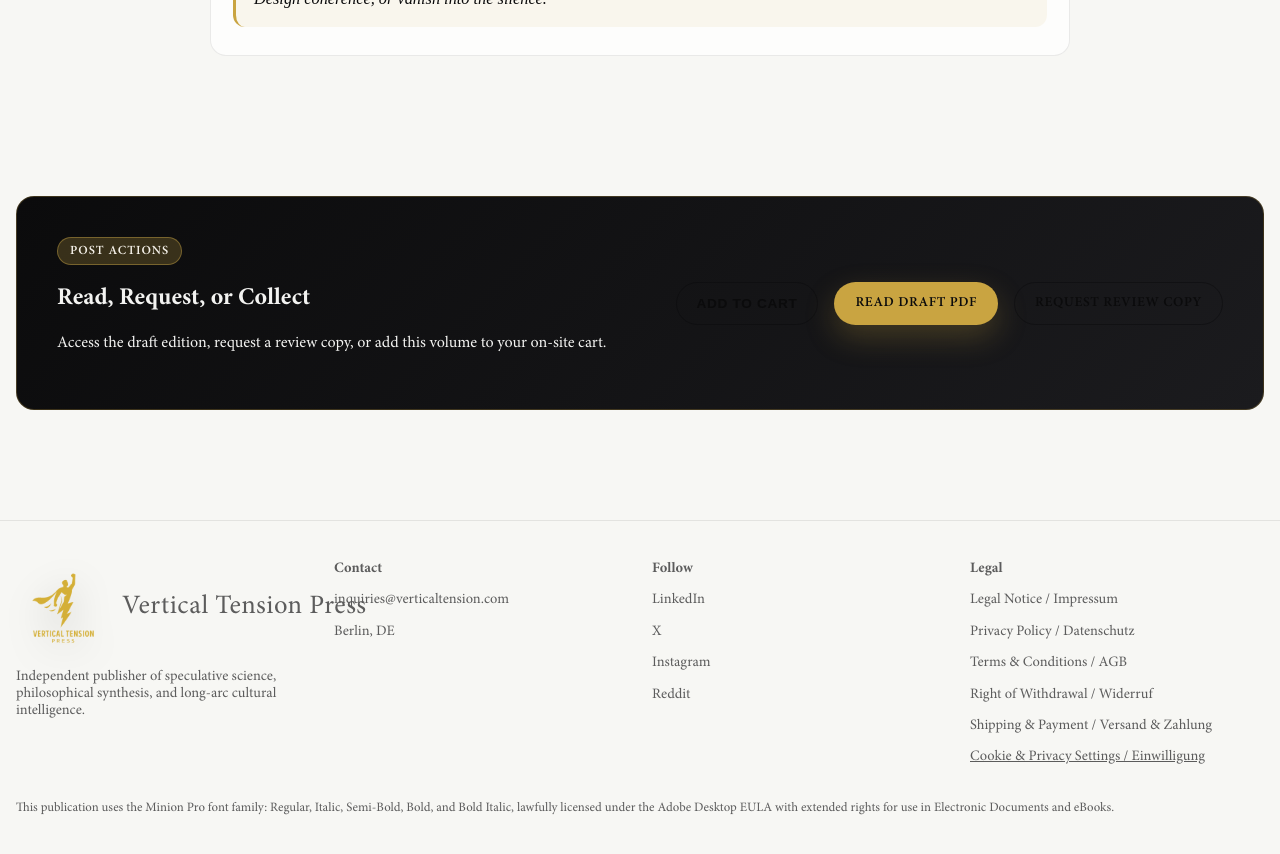
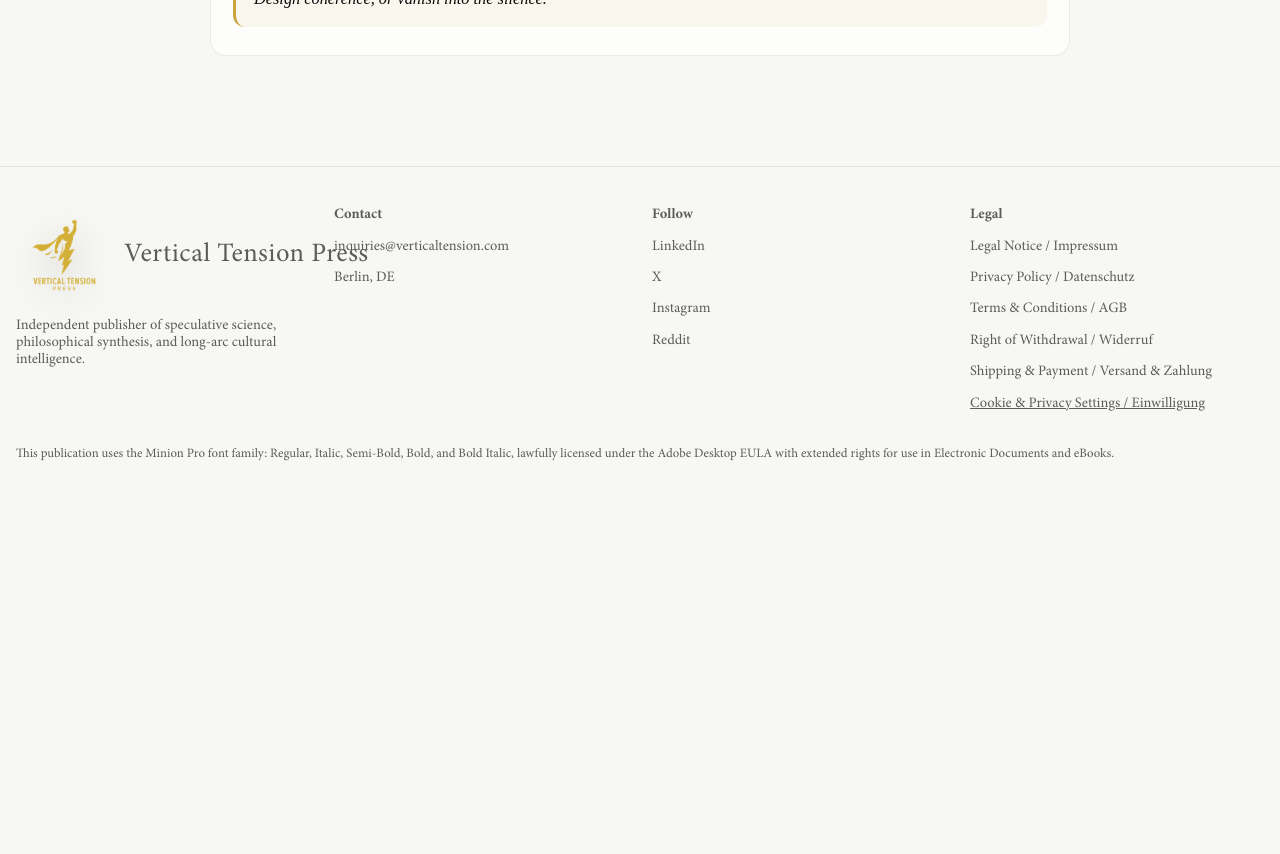
Before and after one commit to verticaltension/verticaltension, a React (Vite) app: page /blog/alien-echoes-consolidated-overview in a window 1280 px wide. Shown: the part 1280-2134 px from the top of the page. After the commit the page ends 1804 px from the top, so only its background shows below. Built offline with nearby package versions, Linux system fonts and the light colour scheme; no server answers; a web font is replaced by a local one.

Commit message:
Adjust header spacing and remove blog post actions

```diff
--- a/src/pages/BlogPost.tsx
+++ b/src/pages/BlogPost.tsx
@@ -1,6 +1,5 @@
 import { Link, useParams } from "react-router-dom";
 import { getBlogPostBySlug } from "../data/blogPosts";
-import { useStorefront } from "../context/StorefrontContext";
 
 const dateFormatter = new Intl.DateTimeFormat("en-US", {
   year: "numeric",
@@ -10,7 +9,6 @@ const dateFormatter = new Intl.DateTimeFormat("en-US", {
 
 export default function BlogPost() {
   const { slug } = useParams();
-  const { addToCart, isInCart } = useStorefront();
   const post = slug ? getBlogPostBySlug(slug) : undefined;
 
   if (!post) {
@@ -34,9 +32,6 @@ export default function BlogPost() {
       </div>
     );
   }
-
-  const cartItem = post.cartItem;
-  const inCart = cartItem ? isInCart(cartItem.id) : false;
 
   return (
     <div className="page">
@@ -88,45 +83,6 @@ export default function BlogPost() {
           </article>
         </div>
       </section>
-
-      {(post.draftHref || post.reviewCopyEmail || cartItem) && (
-        <section className="section">
-          <div className="container banner">
-            <div>
-              <span className="badge">Post Actions</span>
-              <h2>Read, Request, or Collect</h2>
-              <p>
-                Access the draft edition, request a review copy, or add this
-                volume to your on-site cart.
-              </p>
-            </div>
-            <div className="button-row">
-              {cartItem && (
-                <button
-                  className={`button ${inCart ? "primary" : "ghost"}`}
-                  type="button"
-                  onClick={() => addToCart(cartItem)}
-                >
-                  {inCart ? "In Cart" : "Add to Cart"}
-                </button>
-              )}
-              {post.draftHref && (
-                <a className="button primary" href={post.draftHref}>
-                  Read Draft PDF
-                </a>
-              )}
-              {post.reviewCopyEmail && (
-                <a
-                  className="button ghost"
-                  href={`mailto:${post.reviewCopyEmail}`}
-                >
-                  Request Review Copy
-                </a>
-              )}
-            </div>
-          </div>
-        </section>
-      )}
     </div>
   );
 }
--- a/src/styles.css
+++ b/src/styles.css
@@ -146,7 +146,7 @@ main {
   display: grid;
   grid-template-columns: auto 1fr auto;
   align-items: center;
-  padding: 20px 0;
+  padding: 19px 0;
   column-gap: 22px;
 }
 
@@ -164,8 +164,8 @@ main {
 }
 
 .brand img {
-  width: 94px;
-  height: 94px;
+  width: 96px;
+  height: 96px;
   object-fit: contain;
   filter: drop-shadow(0 10px 18px rgba(0, 0, 0, 0.2));
 }
@@ -1051,7 +1051,7 @@ label {
     grid-template-columns: minmax(0, 1fr) auto;
     align-items: start;
     column-gap: 12px;
-    padding: 14px 0;
+    padding: 13px 0;
   }
 
   .nav-actions {
@@ -1074,8 +1074,8 @@ label {
   }
 
   .brand img {
-    width: 72px;
-    height: 72px;
+    width: 74px;
+    height: 74px;
   }
 
   .account-link {
```
